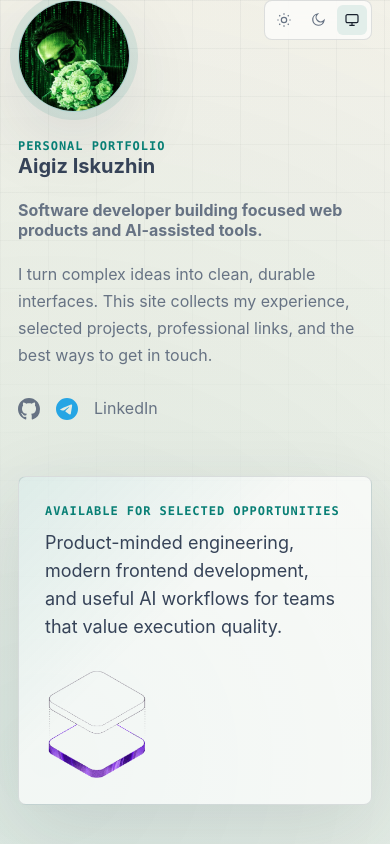
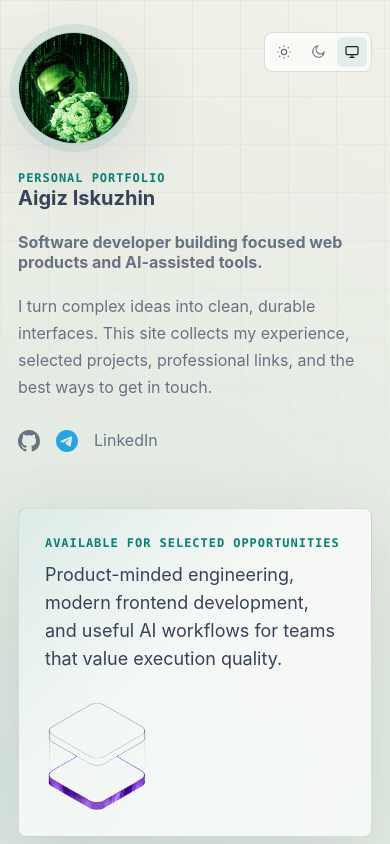
Before and after one commit to ai-iskuzhin/ai-iskuzhin.github.io, a React (Vite) app: page / in a window 390 px wide. Shown: the top 844 px of the page. Built offline with nearby package versions, Linux system fonts and the light colour scheme.

Commit message:
Add top spacing to portfolio layout

```diff
--- a/src/App.css
+++ b/src/App.css
@@ -4,12 +4,12 @@
   gap: clamp(48px, 8vw, 112px);
   width: min(1180px, calc(100% - 48px));
   margin: 0 auto;
-  padding: 0 0 72px;
+  padding: clamp(32px, 5vw, 64px) 0 72px;
 }
 
 .intro-panel {
   position: sticky;
-  top: 0;
+  top: clamp(24px, 4vw, 48px);
   align-self: start;
   min-height: calc(100svh - 72px);
   display: flex;
@@ -385,7 +385,7 @@ h3 span {
     grid-template-columns: 1fr;
     gap: 56px;
     width: min(100% - 36px, 720px);
-    padding: 0 0 64px;
+    padding: 32px 0 64px;
   }
 
   .intro-panel {
```
